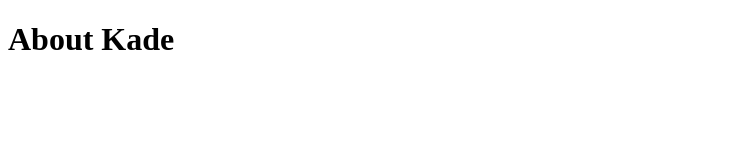
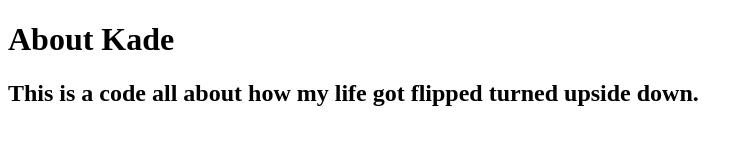
Before and after one commit to kadekimbrell/about-kade, a plain HTML site: page index.html in a window 1280 px wide. Shown: the whole page, without its empty margins (0-753 px from the left). Drawn offline with Linux system fonts and the light colour scheme.

Commit message:
added index file

```diff
--- a/index.html
+++ b/index.html
@@ -6,5 +6,6 @@
 </head>
 <body>
 <h1>About Kade</h1>
+<h2>This is a code all about how my life got flipped turned upside down.</h2>
 </body>
 </html>
```
